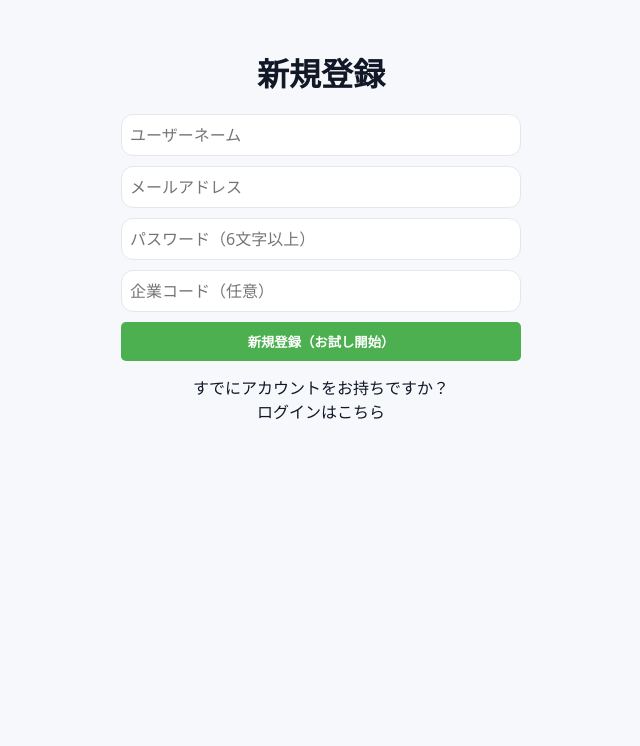
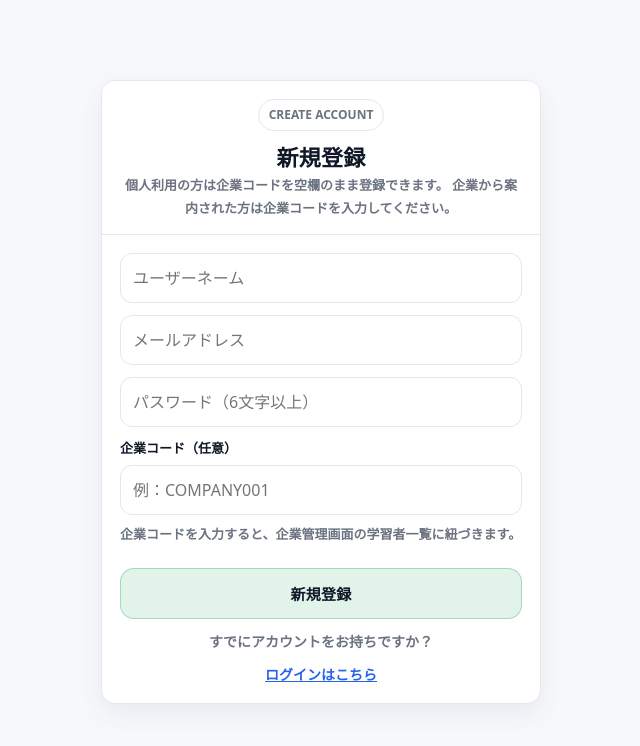
Before and after one commit to sasukedon731-blip/manufacturing-skills-academy, a Next.js app: page /register in a window 1280 px wide. Shown: the top 746 px of the page, without its empty margins (319-959 px from the left). Built offline with nearby package versions, Linux system fonts and the light colour scheme.

Commit message:
Add company code field to signup

```diff
--- a/app/(public)/register/page.tsx
+++ b/app/(public)/register/page.tsx
@@ -3,7 +3,7 @@
 import { useState } from "react"
 import { FirebaseError } from "firebase/app"
 import { createUserWithEmailAndPassword, updateProfile } from "firebase/auth"
-import { doc, setDoc, serverTimestamp } from "firebase/firestore"
+import { doc, getDoc, setDoc, serverTimestamp } from "firebase/firestore"
 import { useRouter } from "next/navigation"
 
 import { auth, db } from "@/app/lib/firebase"
@@ -23,12 +23,16 @@ export default function RegisterPage() {
     setError("")
     setLoading(true)
 
-    if (!username) {
+    const trimmedName = username.trim()
+    const trimmedEmail = email.trim()
+    const normalizedCompanyCode = companyCode.trim().toUpperCase()
+
+    if (!trimmedName) {
       setError("ユーザーネームを入力してください")
       setLoading(false)
       return
     }
-    if (!email) {
+    if (!trimmedEmail) {
       setError("メールアドレスを入力してください")
       setLoading(false)
       return
@@ -40,10 +44,30 @@ export default function RegisterPage() {
     }
 
     try {
-      const normalizedCompanyCode = companyCode.trim().toUpperCase()
-      const userCredential = await createUserWithEmailAndPassword(auth, email, password)
+      let companyName: string | null = null
 
-      await updateProfile(userCredential.user, { displayName: username })
+      if (normalizedCompanyCode) {
+        const companySnap = await getDoc(doc(db, "companies", normalizedCompanyCode))
+
+        if (!companySnap.exists()) {
+          setError("企業コードが正しくありません")
+          setLoading(false)
+          return
+        }
+
+        const companyData = companySnap.data()
+        if (companyData?.status && companyData.status !== "active") {
+          setError("この企業コードは現在利用できません")
+          setLoading(false)
+          return
+        }
+
+        companyName = companyData?.name ?? companyData?.companyName ?? null
+      }
+
+      const userCredential = await createUserWithEmailAndPassword(auth, trimmedEmail, password)
+
+      await updateProfile(userCredential.user, { displayName: trimmedName })
 
       const uid = userCredential.user.uid
 
@@ -57,10 +81,12 @@ export default function RegisterPage() {
       const selectedQuizTypes = normalizeSelectedForPlan([], entitledQuizTypes, plan)
 
       await setDoc(doc(db, "users", uid), {
-        email: userCredential.user.email ?? email,
-        displayName: username,
+        uid,
+        email: userCredential.user.email ?? trimmedEmail,
+        displayName: trimmedName,
         role: "user",
-        ...(normalizedCompanyCode ? { companyCode: normalizedCompanyCode } : {}),
+        companyCode: normalizedCompanyCode || null,
+        companyName,
 
         // ---- プラン運用 ----
         plan,
@@ -88,15 +114,23 @@ export default function RegisterPage() {
   }
 
   return (
-    <div style={{ maxWidth: "400px", margin: "50px auto", textAlign: "center" }}>
-      <h1>新規登録</h1>
+    <main style={{ minHeight: "100vh", display: "grid", placeItems: "center" }}>
+      <section className="card" style={{ width: "100%", maxWidth: 440 }}>
+        <div className="card-header" style={{ textAlign: "center" }}>
+          <p className="badge" style={{ marginBottom: 10 }}>CREATE ACCOUNT</p>
+          <h1 className="card-title">新規登録</h1>
+          <p className="card-subtitle" style={{ lineHeight: 1.8 }}>
+            個人利用の方は企業コードを空欄のまま登録できます。
+            企業から案内された方は企業コードを入力してください。
+          </p>
+        </div>
 
+        <div className="card-body stack">
           <input
             type="text"
             placeholder="ユーザーネーム"
             value={username}
             onChange={(e) => setUsername(e.target.value)}
-        style={{ width: "100%", padding: "8px", marginBottom: "10px" }}
           />
 
           <input
@@ -104,7 +138,6 @@ export default function RegisterPage() {
             placeholder="メールアドレス"
             value={email}
             onChange={(e) => setEmail(e.target.value)}
-        style={{ width: "100%", padding: "8px", marginBottom: "10px" }}
           />
 
           <input
@@ -112,40 +145,46 @@ export default function RegisterPage() {
             placeholder="パスワード（6文字以上）"
             value={password}
             onChange={(e) => setPassword(e.target.value)}
-        style={{ width: "100%", padding: "8px", marginBottom: "10px" }}
           />
 
+          <div>
+            <label
+              htmlFor="companyCode"
+              style={{ display: "block", marginBottom: 6, fontSize: 13, fontWeight: 900 }}
+            >
+              企業コード（任意）
+            </label>
             <input
+              id="companyCode"
               type="text"
-        placeholder="企業コード（任意）"
+              placeholder="例：COMPANY001"
               value={companyCode}
               onChange={(e) => setCompanyCode(e.target.value)}
-        style={{ width: "100%", padding: "8px", marginBottom: "10px" }}
+              autoComplete="organization"
             />
+            <p className="note">
+              企業コードを入力すると、企業管理画面の学習者一覧に紐づきます。
+            </p>
+          </div>
 
-      {error && <p style={{ color: "red" }}>{error}</p>}
+          {error && <div className="noticeNg">{error}</div>}
 
           <button
+            className="btn btnSuccess"
             onClick={handleRegister}
             disabled={loading}
-        style={{
-          width: "100%",
-          padding: "10px",
-          backgroundColor: "#4caf50",
-          color: "#fff",
-          border: "none",
-          borderRadius: "5px",
-          fontWeight: "bold",
-        }}
           >
-        {loading ? "登録中..." : "新規登録（お試し開始）"}
+            {loading ? "登録中..." : "新規登録"}
           </button>
 
-      <p style={{ marginTop: "15px" }}>
-        すでにアカウントをお持ちですか？
-        <br />
-        <a href="/login">ログインはこちら</a>
-      </p>
+          <div style={{ textAlign: "center", color: "var(--muted)", fontSize: 14, fontWeight: 700 }}>
+            <p>すでにアカウントをお持ちですか？</p>
+            <a href="/login" style={{ color: "#2563eb", fontWeight: 900, textDecoration: "underline" }}>
+              ログインはこちら
+            </a>
           </div>
+        </div>
+      </section>
+    </main>
   )
 }
```
Also changed, not shown: 1 other file (tests, documents, lock files or other folders). Lines whose indentation alone changed are shown as unchanged.
